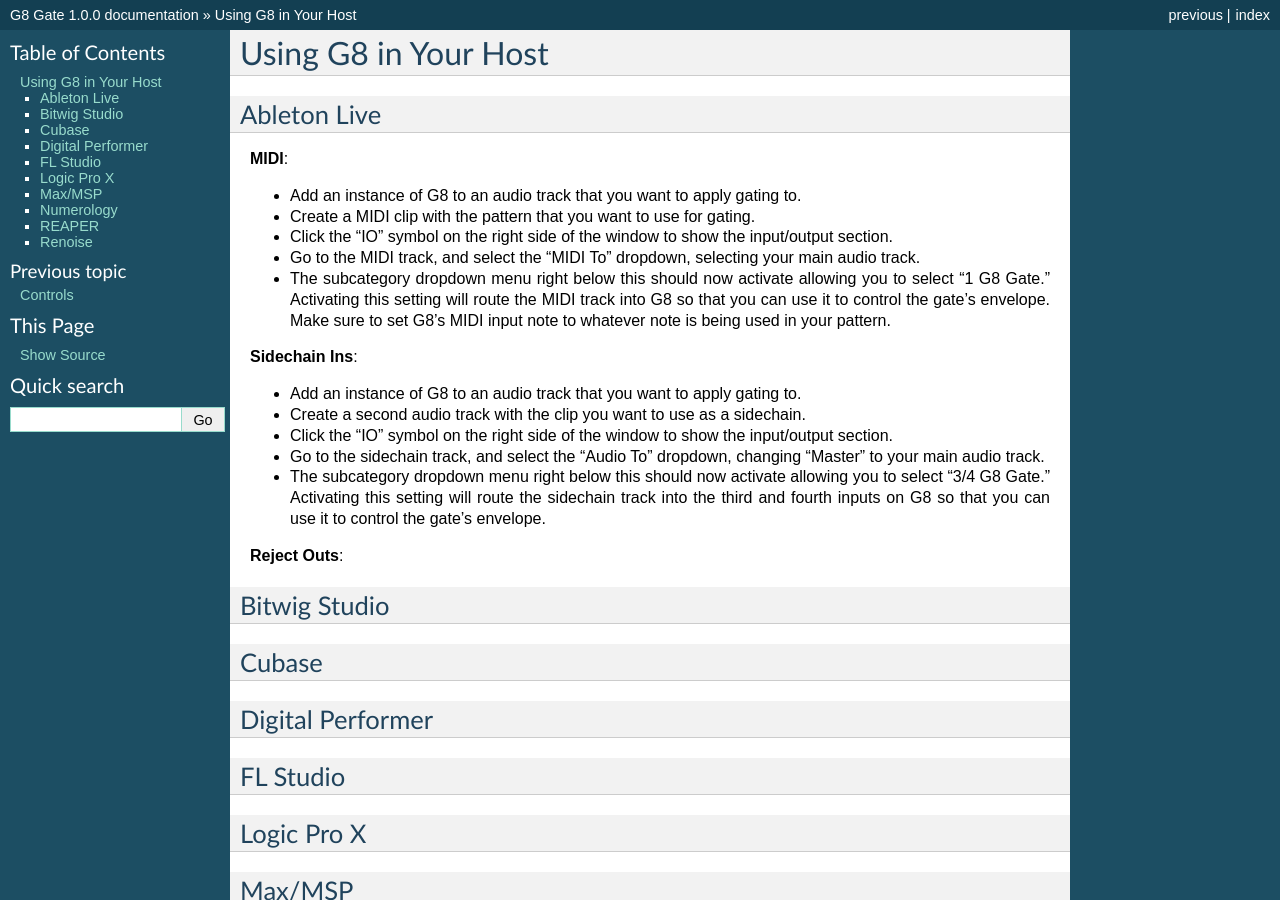
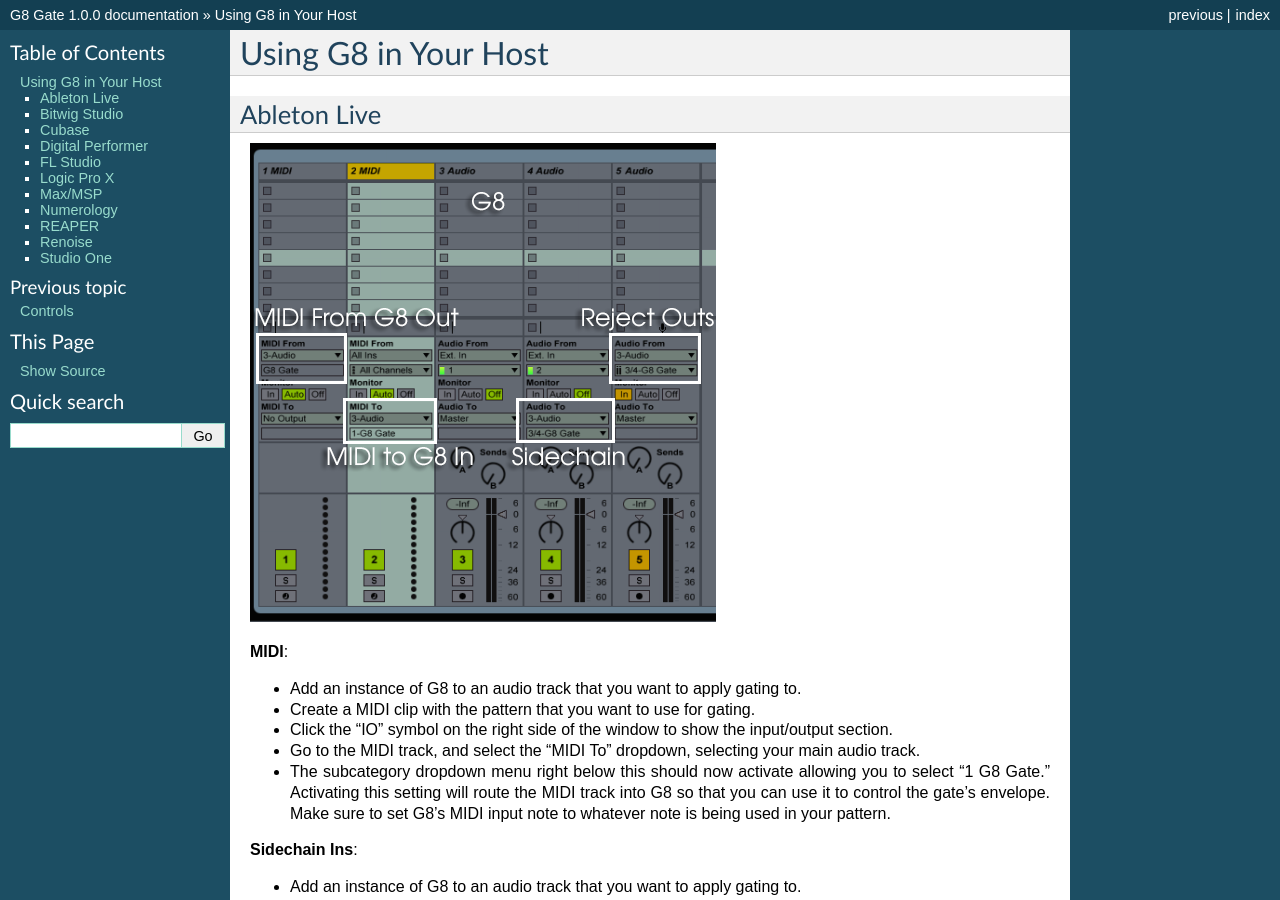
Before and after one commit to UnfilteredAudio/G8GateManual, a Sphinx documentation site: the page built from docs/hostinstructions.rst, in a window 1280 px wide and 900 px high. Built offline with Sphinx 7.4.7, drawn with Linux system fonts in a browser that asks for light colours; formulas are drawn with MathJax 3; pages that are not in the unit, such as notebooks, are missing from menus.

Commit message:
Started adding images for host instructions

```diff
--- a/docs/hostinstructions.rst
+++ b/docs/hostinstructions.rst
@@ -3,6 +3,9 @@
 
 Ableton Live
 ------------
+
+.. image:: /images/abletonRouting.png
+
 **MIDI**:
 
 - Add an instance of G8 to an audio track that you want to apply gating to.
@@ -48,3 +54,8 @@
 
 Renoise
 -------
+
+Studio One
+----------
+
+.. image:: /images/studioOneMidi.png
```
Also changed, not shown: other parts of docs/hostinstructions.rst (+3 -0 lines), docs/images/abletonRouting.png (added), docs/images/maxMSPRouting.png (added), docs/images/studioOneMidi.png (added), 2 other files.
